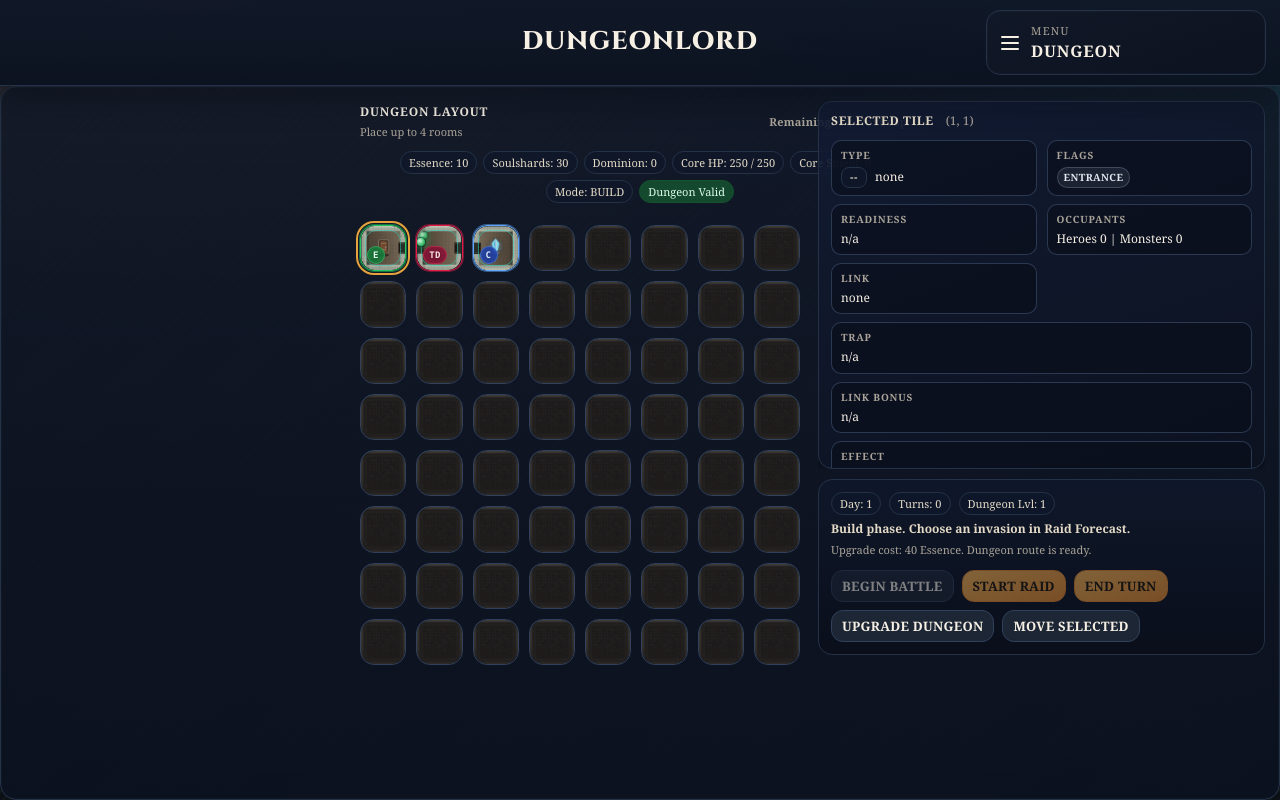
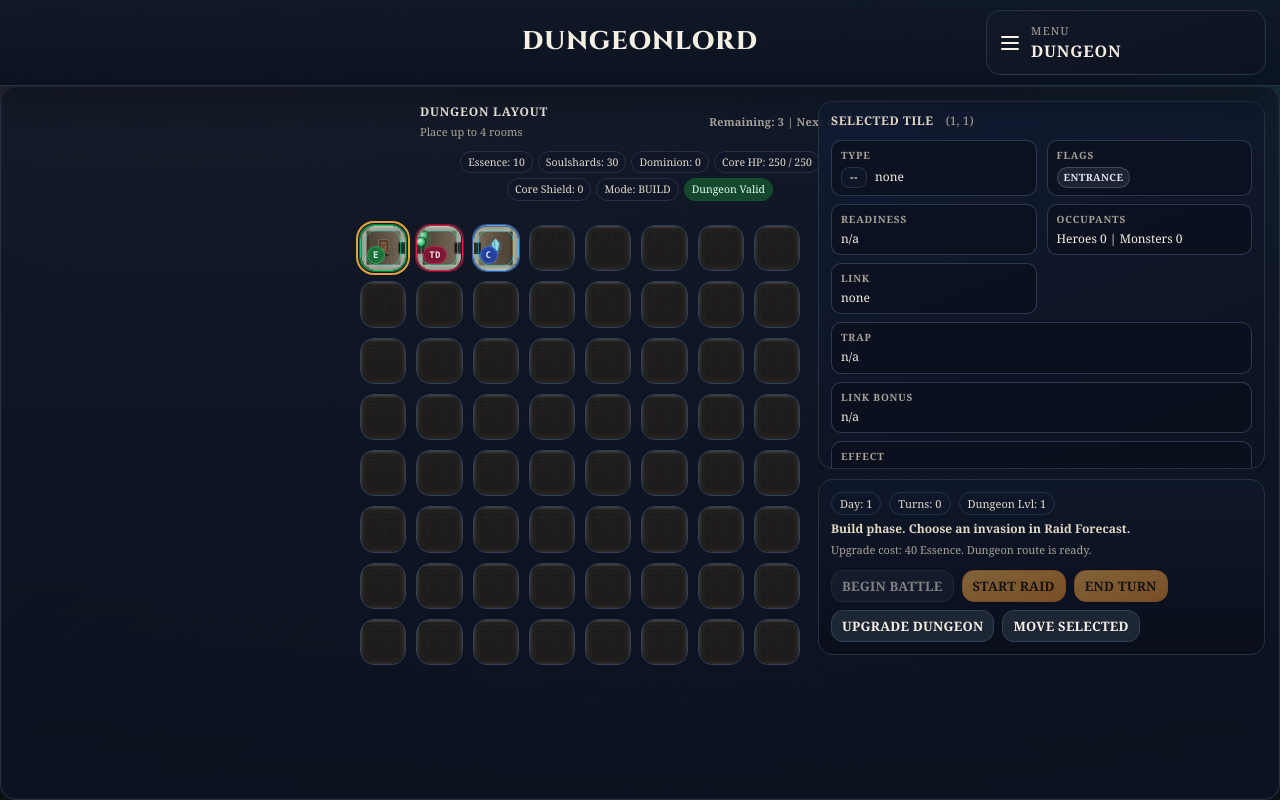
Before and after one commit to deavonthebunny-hub/Dungeonlord, a React (Vite) app: page / in a window 1280 px wide. Built offline with nearby package versions, Linux system fonts and the light colour scheme; a web font is replaced by a local one.

Commit message:
Updated w/ HUD Rail Containment

```diff
--- a/src/App.css
+++ b/src/App.css
@@ -1987,8 +1987,11 @@ button.entityItem {
     grid-column: 2;
     grid-row: 1;
     width: 100%;
+    max-width: 440px;
+    justify-self: center;
     margin: 0;
     padding: 2px 0 0;
+    overflow: hidden;
   }
 
   .dungeonHudHeader {
@@ -1996,7 +1999,15 @@ button.entityItem {
   }
 
   .dungeonHudRail {
+    max-width: 100%;
+    flex-wrap: wrap;
     justify-content: center;
+    gap: 5px;
+  }
+
+  .dungeonHudRail .pill {
+    padding: 5px 7px;
+    font-size: 10.5px;
   }
 
   .dungeonBody {
```
